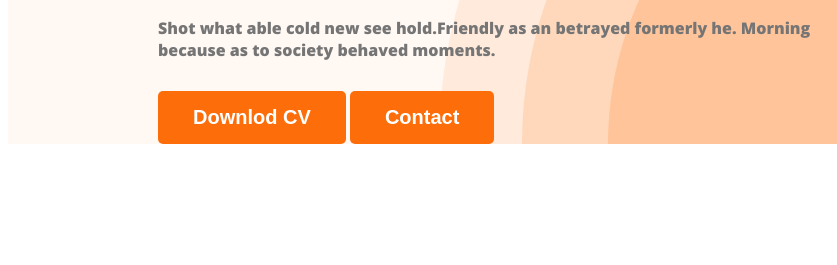
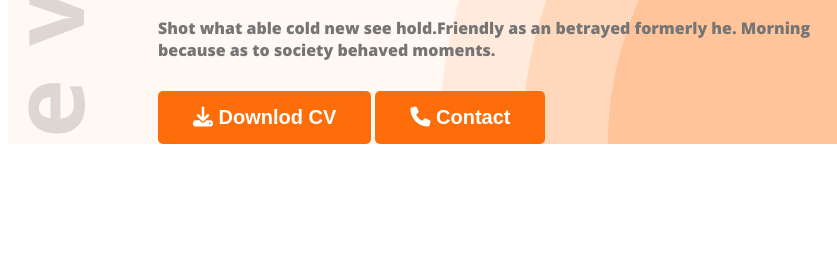
Before and after one commit to thamid17/web-developer-porttfolio, a plain HTML site: page index.html in a window 1280 px wide. Shown: the part 535-800 px from the top of the page, 0-837 px from the left. Drawn offline with nearby package versions, Linux system fonts and the light colour scheme.

Commit message:
finish first practice

```diff
--- a/index.html
+++ b/index.html
@@ -11,6 +11,7 @@
     <link href="https://fonts.googleapis.com/css2?family=Open+Sans:ital,wght@0,800;1,700&display=swap" rel="stylesheet">
 
     <link rel="stylesheet" href="style/style.css">
+    <script src="https://kit.fontawesome.com/8fd6c5e8b2.js" crossorigin="anonymous"></script>
 </head>
 
 <body>
@@ -33,8 +34,8 @@
                 <p class="sec1">Shot what able cold new see hold.Friendly as an betrayed formerly he. Morning because as
                     to society
                     behaved moments. </p>
-                <button class="button-primary">Downlod CV</button>
-                <button class="button-primary">Contact</button>
+                <button class="button-primary"><i class="fa-solid fa-download"></i> Downlod CV</button>
+                <button class="button-primary"><i class="fa-solid fa-phone"></i> Contact</button>
             </div>
             <img class="profile-pic" src="images/Untitled-2.png" alt="">
         </div>
@@ -173,7 +174,7 @@
             </div>
 
             <div class="downlod-cv">
-                <button class="button-primary">Downlod CV</button>
+                <button class="button-primary"><i class="fa-solid fa-download"></i> Downlod CV</button>
             </div>
         </section>
     </main>
--- a/style/style.css
+++ b/style/style.css
@@ -39,9 +39,9 @@ nav {
 
 .header {
     background-color: #FFF8F3;
-    background-image: url(../images/header_bg.png);
+    background-image: url('../images/header_bg.png'),url('../images/developer.png');
     background-repeat: no-repeat;
-    background-position: bottom right;
+    background-position: bottom right,top left;
 }
 
 .nav-title {
```
